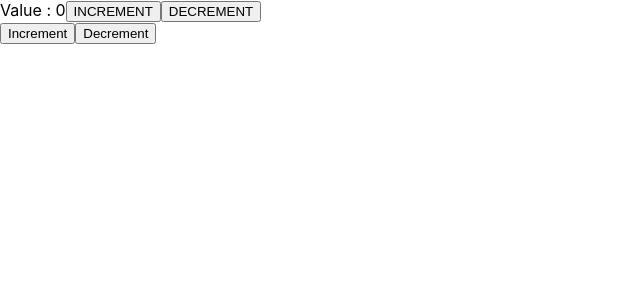
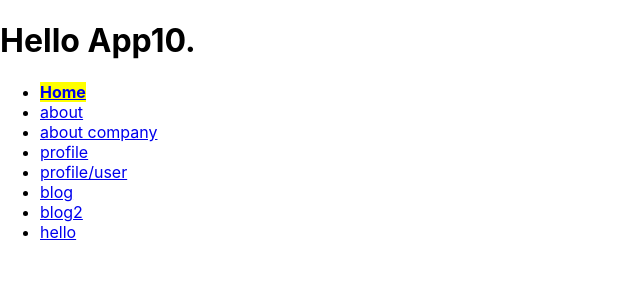
Before and after one commit to imaginary84/react-study, a React (Create React App) app: page / in a window 1280 px wide. Shown: the top 300 px of the page, without its empty margins (0-640 px from the left). Built offline with nearby package versions, Linux system fonts and the light colour scheme.

Commit message:
React Route Dom

```diff
--- a/package.json
+++ b/package.json
@@ -10,8 +10,10 @@
     "axios": "^0.27.2",
     "immer": "^9.0.15",
     "prop-types": "^15.8.1",
+    "query-string": "^7.1.1",
     "react": "^18.2.0",
     "react-dom": "^18.2.0",
+    "react-router-dom": "^6.4.2",
     "react-scripts": "5.0.1",
     "web-vitals": "^2.1.0"
   },
--- /dev/null
+++ b/src/App10.js
@@ -0,0 +1,224 @@
+import React, { useEffect, useState } from 'react';
+import {
+  BrowserRouter,
+  Route,
+  Routes,
+  Link,
+  NavLink,
+  Outlet,
+  useLocation,
+  useParams,
+  useNavigate,
+  useMatches,
+} from 'react-router-dom';
+import queryString from 'query-string';
+
+const activeStyle = {
+  fontWeight: 'bold',
+  backgroundColor: 'yellow',
+};
+
+const App = () => {
+  return (
+    <BrowserRouter>
+      <div>
+        <h1>Hello App10.</h1>
+
+        <ul>
+          <li>
+            <NavLink
+              to="/"
+              style={({ isActive }) => (isActive ? activeStyle : undefined)}
+            >
+              Home
+            </NavLink>
+          </li>
+          <li>
+            <NavLink
+              to="/about/"
+              style={({ isActive }) => (isActive ? activeStyle : undefined)}
+            >
+              about
+            </NavLink>
+          </li>
+          <li>
+            <NavLink
+              to="/about/company/"
+              style={({ isActive }) => (isActive ? activeStyle : undefined)}
+            >
+              about company
+            </NavLink>
+          </li>
+          <li>
+            <NavLink
+              to="/profile/"
+              style={({ isActive }) => (isActive ? activeStyle : undefined)}
+            >
+              profile
+            </NavLink>
+          </li>
+          <li>
+            <NavLink
+              to="/profile/user/"
+              style={({ isActive }) => (isActive ? activeStyle : undefined)}
+            >
+              profile/user
+            </NavLink>
+          </li>
+          <li>
+            <NavLink
+              to="/weblog/"
+              style={({ isActive }) => (isActive ? activeStyle : undefined)}
+            >
+              blog
+            </NavLink>
+          </li>
+          <li>
+            <NavLink
+              to="/weblog2/"
+              style={({ isActive }) => (isActive ? activeStyle : undefined)}
+            >
+              blog2
+            </NavLink>
+          </li>
+          <li>
+            <NavLink
+              to="/hello/"
+              style={({ isActive }) => (isActive ? activeStyle : undefined)}
+            >
+              hello
+            </NavLink>
+          </li>
+        </ul>
+        <Routes>
+          <Route path="/" element={<Outlet />} />
+          {/* /about/company/로 접속하면
+          react-route-dom 과거 버전처럼 about과 aboutcompany가 동시에 매칭되어 둘다 표시되지않음.
+          exact 속성 불필요. */}
+          <Route path="/about/" element={<AboutPage />} />
+          <Route path="/about/company" element={<AboutCompanyPage />} />
+
+          {/* AboutPage 안에 Outlet을 만들어서 자식 Route인 AboutCompanyPage를 나타내 준다.
+          AboutPage는 전체적인 레이아웃을 그릴수 있고 AboutCompanyPage에서는 내용만을 그릴수 있음.*/}
+          {/* <Route path="/about/*" element={<AboutPage />}>
+            <Route path="company/" element={<AboutCompanyPage />} />
+          </Route> */}
+
+          <Route path="/profile/*" element={<ProfilePage />} />
+          <Route path="/weblog/*" element={<BlogList />} />
+          <Route path="/weblog2/*" element={<BlogList />} />
+          <Route path="/weblog2/:post_id/" element={<BlogDetail />} />
+          <Route path="*" element={<RouteNoMatch />} />
+        </Routes>
+      </div>
+    </BrowserRouter>
+  );
+};
+
+// /about/
+const AboutPage = () => (
+  <div>
+    <h2>AboutPage</h2>
+    <Outlet />
+  </div>
+);
+
+// /about/company
+const AboutCompanyPage = () => (
+  <div>
+    <h2>AboutCompanyPage</h2>
+  </div>
+);
+
+// /profile/
+const ProfilePage = () => {
+  const location = useLocation();
+  const qs = queryString.parse(location.search);
+
+  console.log(qs);
+
+  return (
+    <div>
+      <h2>ProfilePage</h2>
+      {JSON.stringify(qs)}
+      <Routes>
+        <Route path="user/" element={<div>안녕하세요.</div>}></Route>
+      </Routes>
+    </div>
+  );
+};
+
+// /blog/
+const BlogList = () => {
+  const [list, setList] = useState([
+    { postId: 100, key: 1 },
+    { postId: 101, key: 2 },
+  ]);
+  const { pathname: url } = useLocation();
+  return (
+    <div>
+      <h2>BlogList</h2>
+      <ul>
+        {list.map((v, i) => {
+          return (
+            <li key={i}>
+              <Link to={`/weblog/${v.postId}/`}>{v.postId}번 포스팅</Link>
+            </li>
+          );
+        })}
+      </ul>
+      <Routes>
+        {list.map((v, i) => {
+          return (
+            <Route
+              key={i}
+              path={`${v.postId}/`}
+              element={<BlogDetail post_id={v.postId} />}
+            />
+          );
+        })}
+      </Routes>
+      <ul>
+        <li>
+          <Link to="/weblog2/100/">블로그2 100</Link>
+        </li>
+        <li>
+          <Link to="/weblog2/101/">블로그2 101</Link>
+        </li>
+      </ul>
+    </div>
+  );
+};
+
+const BlogDetail = (props) => {
+  debugger;
+  const [post, setPost] = useState();
+  const param = useParams();
+
+  let { post_id } = props;
+  if (post_id === undefined) {
+    post_id = param.post_id;
+  }
+
+  useEffect(() => {
+    console.log(`get post id : ${post_id}`);
+    setPost({ title: `Post#${post_id}`, content: `Post content ${post_id}` });
+  }, [post_id]);
+
+  return (
+    <div>
+      <h2>Blog Detail #{post_id}</h2>
+      {JSON.stringify(post)}
+    </div>
+  );
+};
+
+const RouteNoMatch = () => {
+  const location = useLocation();
+
+  console.log(location);
+
+  return <div>{location.pathname}에 매칭된 Route가 없습니다.</div>;
+};
+
+export default App;
--- a/src/App9.js
+++ b/src/App9.js
@@ -13,7 +13,8 @@ const App = () => {
 
   return (
     <div>
-      Value : {state.value}
+      App Value : {state.value}
+      <br />
       <button onClick={() => dispatch(actionIncrement())}>INCREMENT</button>
       <button onClick={() => dispatch(actionDecrement())}>DECREMENT</button>
       <CounterContext.Provider value={{ state, dispatch }}>
@@ -43,20 +44,10 @@ const GameBox = () => {
 
   return (
     <div>
-      <button
-        onClick={() => {
-          dispatch(actionIncrement(3));
-        }}
-      >
-        Increment
-      </button>
-      <button
-        onClick={() => {
-          dispatch(actionDecrement(2));
-        }}
-      >
-        Decrement
-      </button>
+      GameBox Value : {state.value}
+      <br />
+      <button onClick={() => dispatch(actionIncrement(3))}>Increment</button>
+      <button onClick={() => dispatch(actionDecrement(2))}>Decrement</button>
     </div>
   );
 };
--- a/src/index.js
+++ b/src/index.js
@@ -10,12 +10,13 @@ import './index.css';
 // import App6 from 'App6';
 // import App7 from 'App7';
 // import App8 from 'App8';
-import App9 from 'App9';
+// import App9 from 'App9';
+import App10 from 'App10';
 // import EpisodeList from './EpisodeList';
 import reportWebVitals from './reportWebVitals';
 
 const root = ReactDOM.createRoot(document.getElementById('root'));
-root.render(<App9 />);
+root.render(<App10 />);
 
 // If you want to start measuring performance in your app, pass a function
 // to log results (for example: reportWebVitals(console.log))
```
Also changed, not shown: 1 other file (tests, documents, lock files or other folders).
